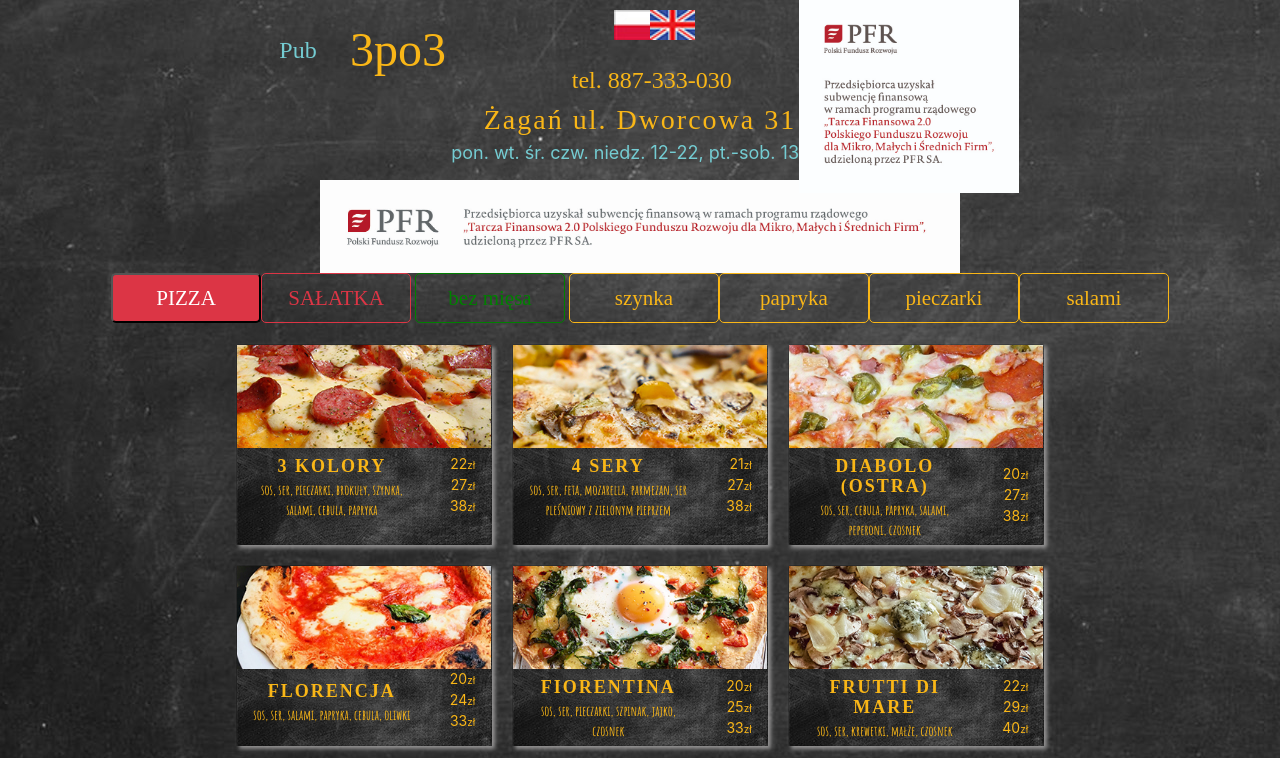
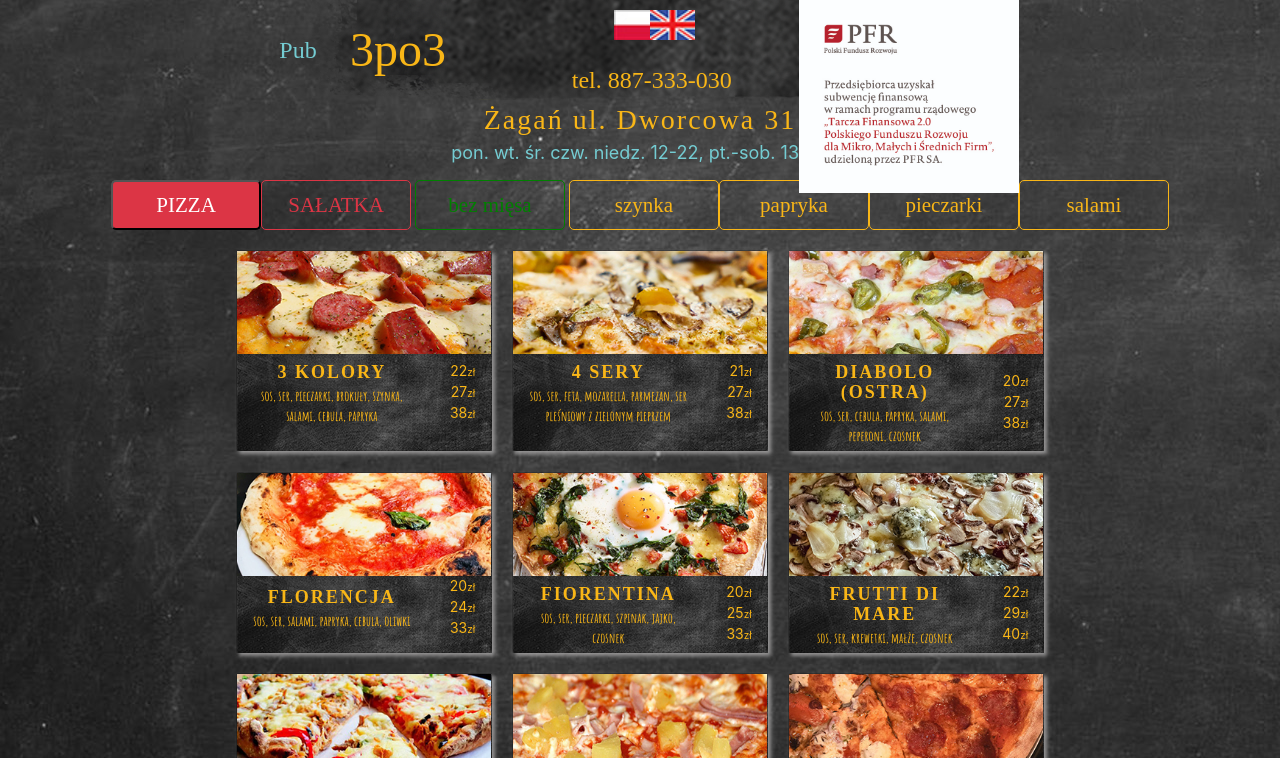
Before and after one commit to PiotrBozek/newSite3po3_2021, a React app: page / in a window 1280 px wide. Shown: the top 758 px of the page. Built offline with nearby package versions, Linux system fonts and the light colour scheme; a web font is replaced by a local one.

Commit message:
one board next 9

```diff
--- a/src/components/Header/styles.css
+++ b/src/components/Header/styles.css
@@ -11,7 +11,7 @@
     box-sizing: border-box;
     top: 0;
     z-index: 200;
-    /* background: url(../../image/tlobg2.png) repeat; */
+    background: url(../../image/tlobg2.png) repeat;
     object-fit: fill;
 }
 
--- a/src/components/Search/Search.jsx
+++ b/src/components/Search/Search.jsx
@@ -8,9 +8,6 @@ const Search = (props) => {
 
     return (
         <>
-        <div className='app__Search-board'>
-        <img src={picture} alt ='logo Polskiego Funduszu Rozwoju' />
-        </div>
         <div className="search">
             <ButtonGroup aria-label="Toolbar with button groups">
                 <button
--- a/src/components/Search/styles.css
+++ b/src/components/Search/styles.css
@@ -10,11 +10,6 @@
         border: rgb(249, 182, 23) 1px solid;
         border-radius: 5px;
         z-index: 1;
-}
-
-.app__Search-board img {
-        width: 50%;
-        padding: 0 auto;
 }
 
 .button_choice {
```
